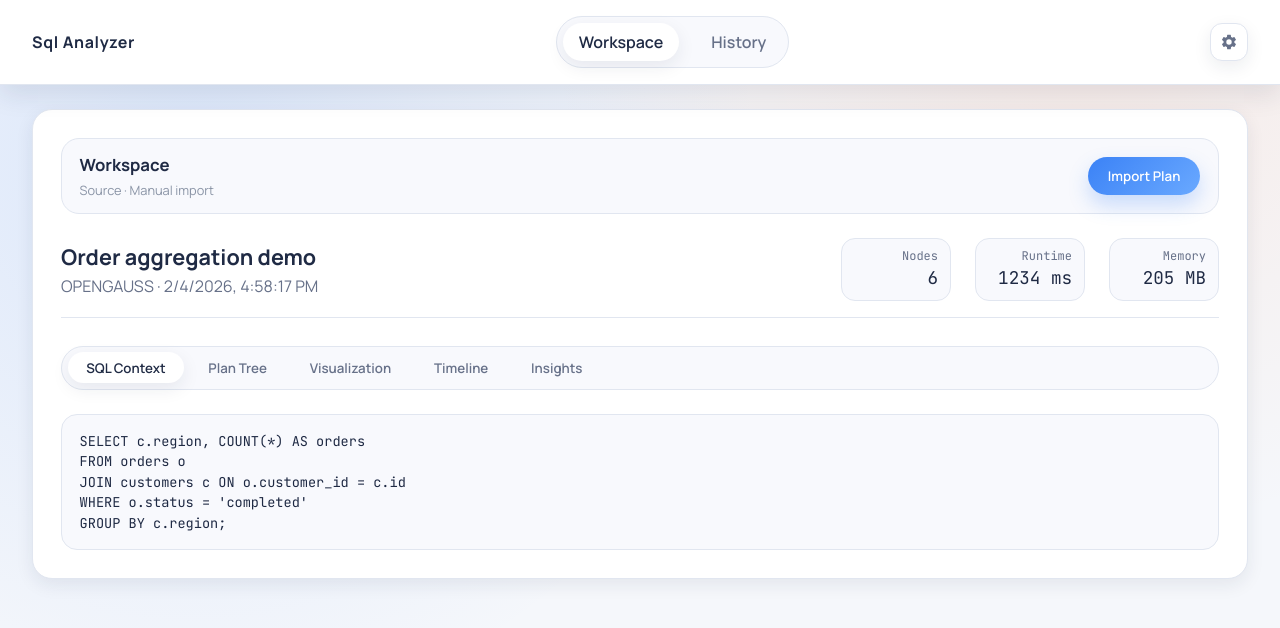
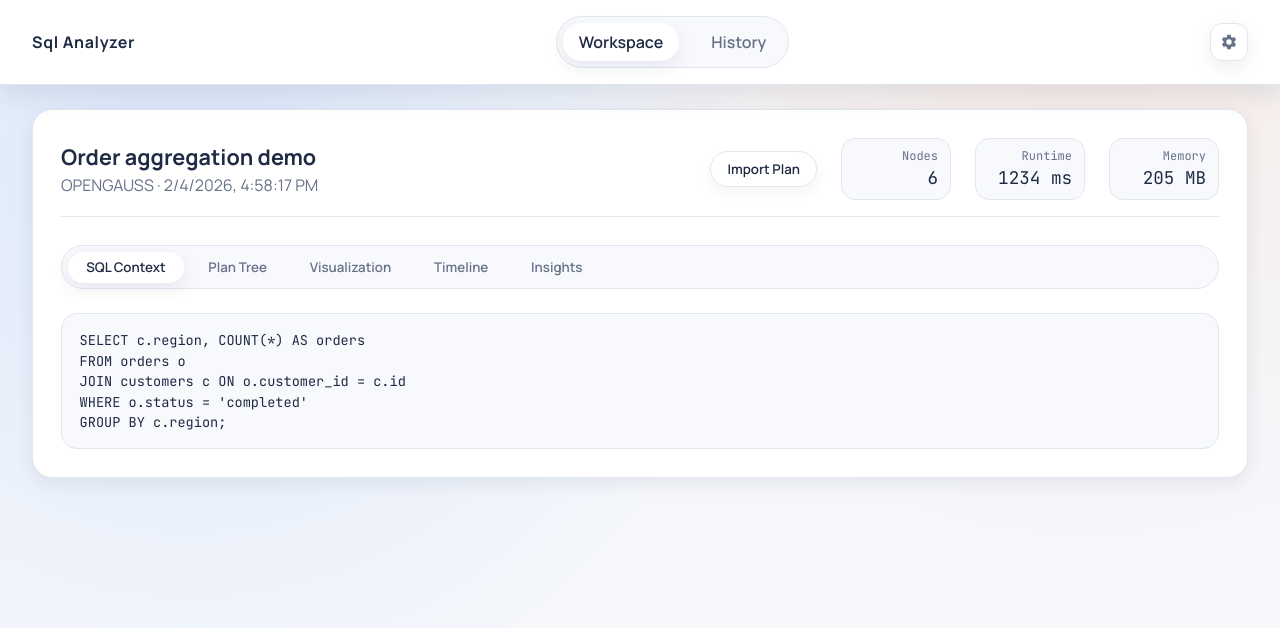
Before and after one commit to SukiEva/SqlAnalyzer, a Vue app: page /#/ in a window 1280 px wide. Shown: the top 628 px of the page. Built offline with nearby package versions, Linux system fonts and the light colour scheme.

Commit message:
relocate import action to plan header

```diff
--- a/src/views/PlanWorkspace.vue
+++ b/src/views/PlanWorkspace.vue
@@ -36,31 +36,17 @@ onMounted(() => {
     <PlanNodeTooltip />
     <section class="workspace-body">
       <div class="workspace-main glass-panel">
-        <div class="workspace-toolbar">
-          <div>
-            <p class="workspace-title">{{ t("app.workspace") }}</p>
-            <p class="workspace-subtitle">
-              <template v-if="current">
-                {{ t("plan.meta.sourceLabel") }} ·
-                {{
-                  current.summary.source === "connection"
-                    ? t("plan.meta.sourceConnection")
-                    : t("plan.meta.sourceUpload")
-                }}
-              </template>
-              <template v-else>{{ t("plan.emptyState") }}</template>
-            </p>
-          </div>
-          <button class="glow" @click="openImport = true">{{ t("app.importPlan") }}</button>
-        </div>
         <template v-if="current">
           <div class="plan-meta">
-            <div>
+            <div class="plan-info">
               <p class="plan-title">{{ current.summary.title }}</p>
               <p class="plan-subtitle">
                 {{ current.summary.dialect.toUpperCase() }} ·
                 {{ new Date(current.summary.capturedAt).toLocaleString() }}
               </p>
+            </div>
+            <div class="plan-actions">
+              <button class="ghost" @click="openImport = true">{{ t("app.importPlan") }}</button>
             </div>
             <div class="plan-stats">
               <div>
@@ -78,6 +64,13 @@ onMounted(() => {
             </div>
           </div>
         </template>
+        <div v-else class="plan-empty">
+          <div>
+            <p class="plan-title">{{ t("app.workspace") }}</p>
+            <p class="plan-subtitle">{{ t("plan.emptyState") }}</p>
+          </div>
+          <button class="glow" @click="openImport = true">{{ t("app.importPlan") }}</button>
+        </div>
         <div class="tab-strip">
           <button
             v-for="tab in tabs"
@@ -142,29 +135,6 @@ onMounted(() => {
   gap: 1.5rem;
 }
 
-.workspace-toolbar {
-  display: flex;
-  align-items: center;
-  justify-content: space-between;
-  gap: 1.5rem;
-  background: var(--bg-soft);
-  border: 1px solid var(--border);
-  border-radius: 18px;
-  padding: 0.85rem 1.1rem;
-}
-
-.workspace-title {
-  margin: 0;
-  font-size: 1.05rem;
-  font-weight: 700;
-}
-
-.workspace-subtitle {
-  margin: 0.2rem 0 0;
-  font-size: 0.8rem;
-  color: var(--text-muted);
-}
-
 .plan-meta {
   display: flex;
   align-items: center;
@@ -172,6 +142,15 @@ onMounted(() => {
   border-bottom: 1px solid var(--border);
   padding-bottom: 1rem;
   gap: 1.5rem;
+}
+
+.plan-info {
+  flex: 1;
+}
+
+.plan-actions {
+  display: flex;
+  align-items: center;
 }
 
 .plan-title {
@@ -183,6 +162,27 @@ onMounted(() => {
 .plan-subtitle {
   margin: 0;
   color: var(--text-secondary);
+}
+
+.plan-empty {
+  display: flex;
+  align-items: center;
+  justify-content: space-between;
+  gap: 1.5rem;
+  padding: 1.1rem 1.2rem;
+  border-radius: 18px;
+  border: 1px dashed var(--border);
+  background: var(--bg-soft);
+}
+
+.plan-empty .plan-title {
+  font-size: 1.05rem;
+}
+
+.plan-empty .plan-subtitle {
+  margin-top: 0.25rem;
+  font-size: 0.85rem;
+  color: var(--text-muted);
 }
 
 .plan-stats {
```
